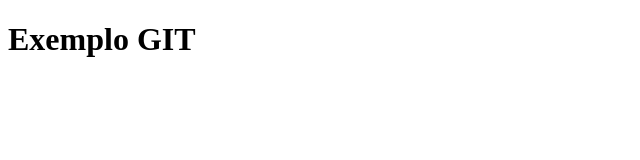
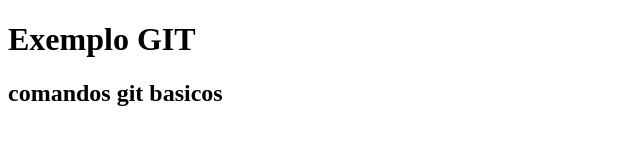
Before and after one commit to LeticiaGiVi/aulas-INW, a plain HTML site: page site/index.html in a window 1280 px wide. Shown: the whole page, without its empty margins (0-640 px from the left). Drawn offline with Linux system fonts and the light colour scheme.

Commit message:
primeiro exemplo usando git

```diff
--- a/site/index.html
+++ b/site/index.html
@@ -8,6 +8,6 @@
 </head>
 <body>
     <h1> Exemplo GIT</h1>
-
+    <h2>comandos git basicos</h2>
 </body>
 </html>
```
